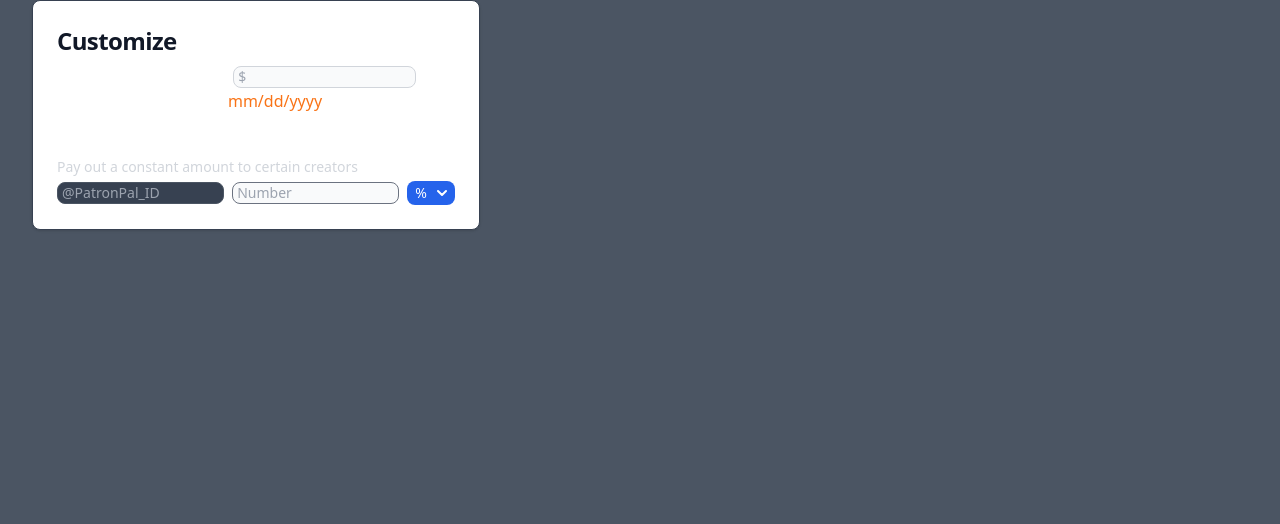
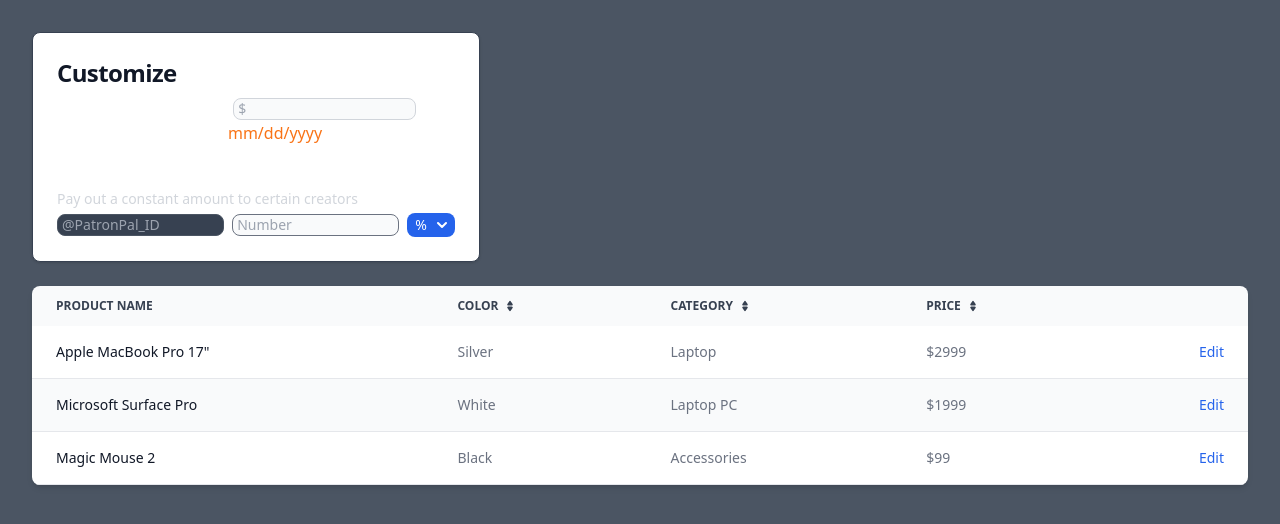
Before and after one commit to MFarabi619/PatronPal, a Flask app: page /moreinfo in a window 1280 px wide. Shown: the part 64-588 px from the top of the page. Run offline with Flask 3, Linux system fonts and the light colour scheme; some libraries are stand-ins or nearby versions.

Commit message:
feat: Add table to moreinfo page

```diff
--- a/templates/moreinfo.html
+++ b/templates/moreinfo.html
@@ -1,5 +1,5 @@
 {% extends "base.html" %} {% block content %}
-<div class="mx-8">
+<div class="mx-8 my-8 flex flex-col space-y-6">
   <section
     href="#"
     class="block max-w-md p-6 bg-white border rounded-lg shadow dark:bg-gray-800 border-gray-700"
@@ -69,6 +69,7 @@
           />
         </svg>
       </button>
+
       <!-- Dropdown menu -->
       <div
         id="dropdownHover"
@@ -79,16 +80,137 @@
           aria-labelledby="dropdownHoverButton"
         >
           <li>
-            <a
-              href="#"
-              class="px-2"
-              >$</a
-            >
+            <a href="#" class="px-2">$</a>
           </li>
         </ul>
       </div>
     </section>
   </section>
+
+  <div class="relative overflow-x-auto shadow-md sm:rounded-lg">
+    <table class="w-full text-sm text-left text-gray-500 dark:text-gray-400">
+      <thead
+        class="text-xs text-gray-700 uppercase bg-gray-50 dark:bg-gray-700 dark:text-gray-400"
+      >
+        <tr>
+          <th scope="col" class="px-6 py-3">Product name</th>
+          <th scope="col" class="px-6 py-3">
+            <div class="flex items-center">
+              Color
+              <a href="#"
+                ><svg
+                  class="w-3 h-3 ml-1.5"
+                  aria-hidden="true"
+                  xmlns="http://www.w3.org/2000/svg"
+                  fill="currentColor"
+                  viewBox="0 0 24 24"
+                >
+                  <path
+                    d="M8.574 11.024h6.852a2.075 2.075 0 0 0 1.847-1.086 1.9 1.9 0 0 0-.11-1.986L13.736 2.9a2.122 2.122 0 0 0-3.472 0L6.837 7.952a1.9 1.9 0 0 0-.11 1.986 2.074 2.074 0 0 0 1.847 1.086Zm6.852 1.952H8.574a2.072 2.072 0 0 0-1.847 1.087 1.9 1.9 0 0 0 .11 1.985l3.426 5.05a2.123 2.123 0 0 0 3.472 0l3.427-5.05a1.9 1.9 0 0 0 .11-1.985 2.074 2.074 0 0 0-1.846-1.087Z"
+                  />
+                </svg>
+              </a>
+            </div>
+          </th>
+          <th scope="col" class="px-6 py-3">
+            <div class="flex items-center">
+              Category
+              <a href="#"
+                ><svg
+                  class="w-3 h-3 ml-1.5"
+                  aria-hidden="true"
+                  xmlns="http://www.w3.org/2000/svg"
+                  fill="currentColor"
+                  viewBox="0 0 24 24"
+                >
+                  <path
+                    d="M8.574 11.024h6.852a2.075 2.075 0 0 0 1.847-1.086 1.9 1.9 0 0 0-.11-1.986L13.736 2.9a2.122 2.122 0 0 0-3.472 0L6.837 7.952a1.9 1.9 0 0 0-.11 1.986 2.074 2.074 0 0 0 1.847 1.086Zm6.852 1.952H8.574a2.072 2.072 0 0 0-1.847 1.087 1.9 1.9 0 0 0 .11 1.985l3.426 5.05a2.123 2.123 0 0 0 3.472 0l3.427-5.05a1.9 1.9 0 0 0 .11-1.985 2.074 2.074 0 0 0-1.846-1.087Z"
+                  />
+                </svg>
+              </a>
+            </div>
+          </th>
+          <th scope="col" class="px-6 py-3">
+            <div class="flex items-center">
+              Price
+              <a href="#"
+                ><svg
+                  class="w-3 h-3 ml-1.5"
+                  aria-hidden="true"
+                  xmlns="http://www.w3.org/2000/svg"
+                  fill="currentColor"
+                  viewBox="0 0 24 24"
+                >
+                  <path
+                    d="M8.574 11.024h6.852a2.075 2.075 0 0 0 1.847-1.086 1.9 1.9 0 0 0-.11-1.986L13.736 2.9a2.122 2.122 0 0 0-3.472 0L6.837 7.952a1.9 1.9 0 0 0-.11 1.986 2.074 2.074 0 0 0 1.847 1.086Zm6.852 1.952H8.574a2.072 2.072 0 0 0-1.847 1.087 1.9 1.9 0 0 0 .11 1.985l3.426 5.05a2.123 2.123 0 0 0 3.472 0l3.427-5.05a1.9 1.9 0 0 0 .11-1.985 2.074 2.074 0 0 0-1.846-1.087Z"
+                  />
+                </svg>
+              </a>
+            </div>
+          </th>
+          <th scope="col" class="px-6 py-3">
+            <span class="sr-only">Edit</span>
+          </th>
+        </tr>
+      </thead>
+      <tbody>
+        <tr class="bg-white border-b dark:bg-gray-900 dark:border-gray-700">
+          <th
+            scope="row"
+            class="px-6 py-4 font-medium text-gray-900 whitespace-nowrap dark:text-white"
+          >
+            Apple MacBook Pro 17"
+          </th>
+          <td class="px-6 py-4">Silver</td>
+          <td class="px-6 py-4">Laptop</td>
+          <td class="px-6 py-4">$2999</td>
+          <td class="px-6 py-4 text-right">
+            <a
+              href="#"
+              class="font-medium text-blue-600 dark:text-blue-500 hover:underline"
+              >Edit</a
+            >
+          </td>
+        </tr>
+        <tr class="border-b bg-gray-50 dark:bg-gray-800 dark:border-gray-700">
+          <th
+            scope="row"
+            class="px-6 py-4 font-medium text-gray-900 whitespace-nowrap dark:text-white"
+          >
+            Microsoft Surface Pro
+          </th>
+          <td class="px-6 py-4">White</td>
+          <td class="px-6 py-4">Laptop PC</td>
+          <td class="px-6 py-4">$1999</td>
+          <td class="px-6 py-4 text-right">
+            <a
+              href="#"
+              class="font-medium text-blue-600 dark:text-blue-500 hover:underline"
+              >Edit</a
+            >
+          </td>
+        </tr>
+        <tr class="bg-white border-b dark:bg-gray-900 dark:border-gray-700">
+          <th
+            scope="row"
+            class="px-6 py-4 font-medium text-gray-900 whitespace-nowrap dark:text-white"
+          >
+            Magic Mouse 2
+          </th>
+          <td class="px-6 py-4">Black</td>
+          <td class="px-6 py-4">Accessories</td>
+          <td class="px-6 py-4">$99</td>
+          <td class="px-6 py-4 text-right">
+            <a
+              href="#"
+              class="font-medium text-blue-600 dark:text-blue-500 hover:underline"
+              >Edit</a
+            >
+          </td>
+        </tr>
+      </tbody>
+    </table>
+  </div>
 </div>
 
 {% endblock %}
```
